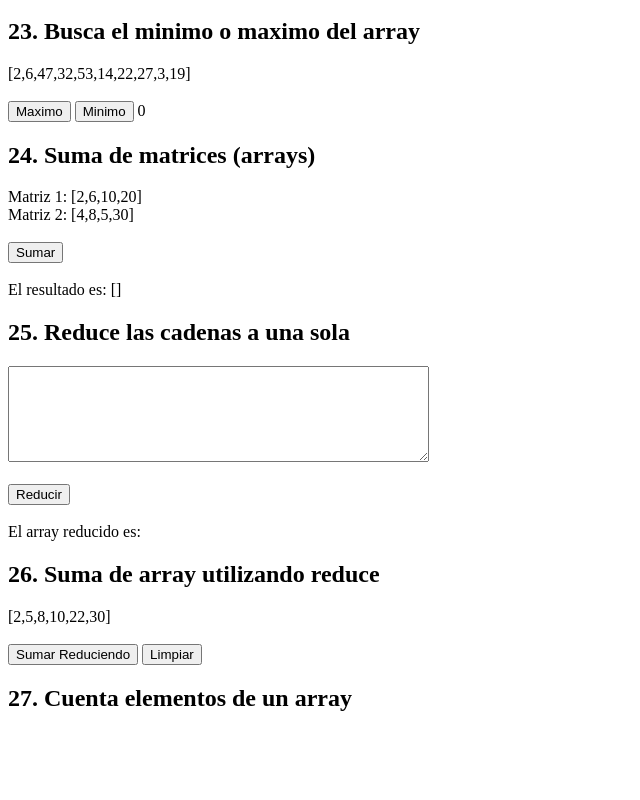
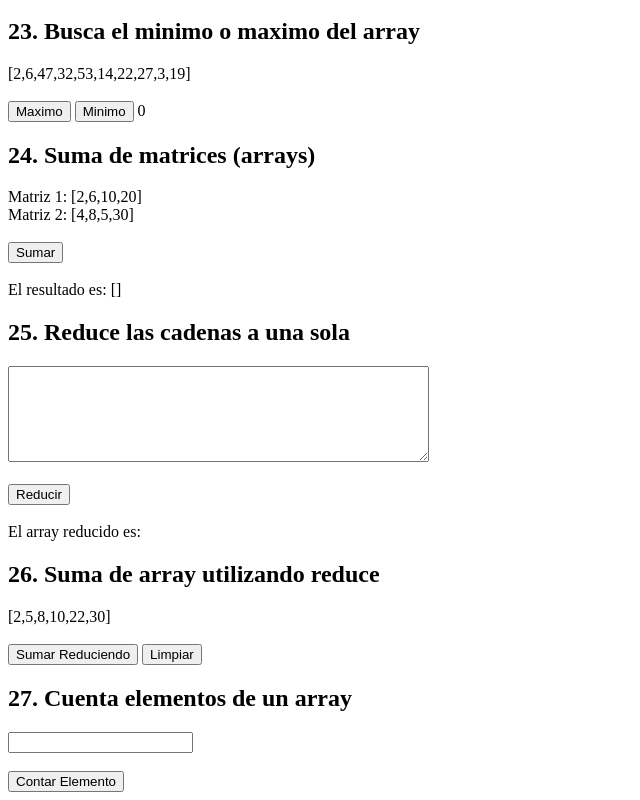
Before and after one commit to matiasmoscone1/practica-ejercicios-logica-programacion-react, a React (Vite) app: page / in a window 1280 px wide. Shown: the part 4257-5057 px from the top of the page, without its empty margins (0-640 px from the left). Before the commit the page ends 4989 px from the top, so only its background shows below. Built offline with nearby package versions, Linux system fonts and the light colour scheme.

Commit message:
Resolviendo ejercicio 27

```diff
--- a/src/ejercicios/CuentaElementos.jsx
+++ b/src/ejercicios/CuentaElementos.jsx
@@ -12,6 +12,7 @@ const CuentaElementos = () => {
     const array = ["hola", 3, 6, "hola", false, 70, true, "hola", 6, "6", "asdasd", "true",
     true, true, 6, "hola", {asd: "asd", num: 2}, ["gg", "gg", "gg"]];
 
+    const [valor, setValor] = useState(null);
     const [resultado, setResultado] = useState(null);
 
 
@@ -20,6 +21,10 @@ const CuentaElementos = () => {
     return(<>
     <div>
         <h2>27. Cuenta elementos de un array </h2>
+        <input onChange={(e) => setValor(e.target.value)}/><br/><br/>
+        <button>Contar Elemento</button>
+
+
     </div>
     </>)
 
```
